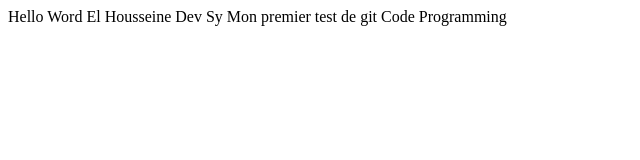
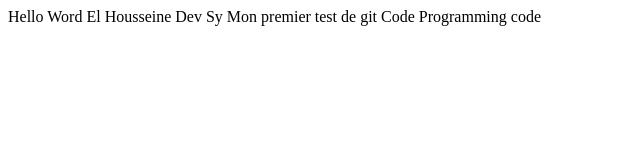
Before and after one commit to Housseinou/TESTGITHUB, a plain HTML site: page index.html in a window 1280 px wide. Shown: the full height of the page, 0-640 px from the left. Drawn offline with Linux system fonts and the light colour scheme.

Commit message:
Update index.html

```diff
--- a/index.html
+++ b/index.html
@@ -6,6 +6,6 @@
     <title>Document</title>
 </head>
 <body>
-    Hello Word El Housseine Dev Sy Mon premier test de git Code Programming
+    Hello Word El Housseine Dev Sy Mon premier test de git Code Programming code
 </body>
 </html>
```
